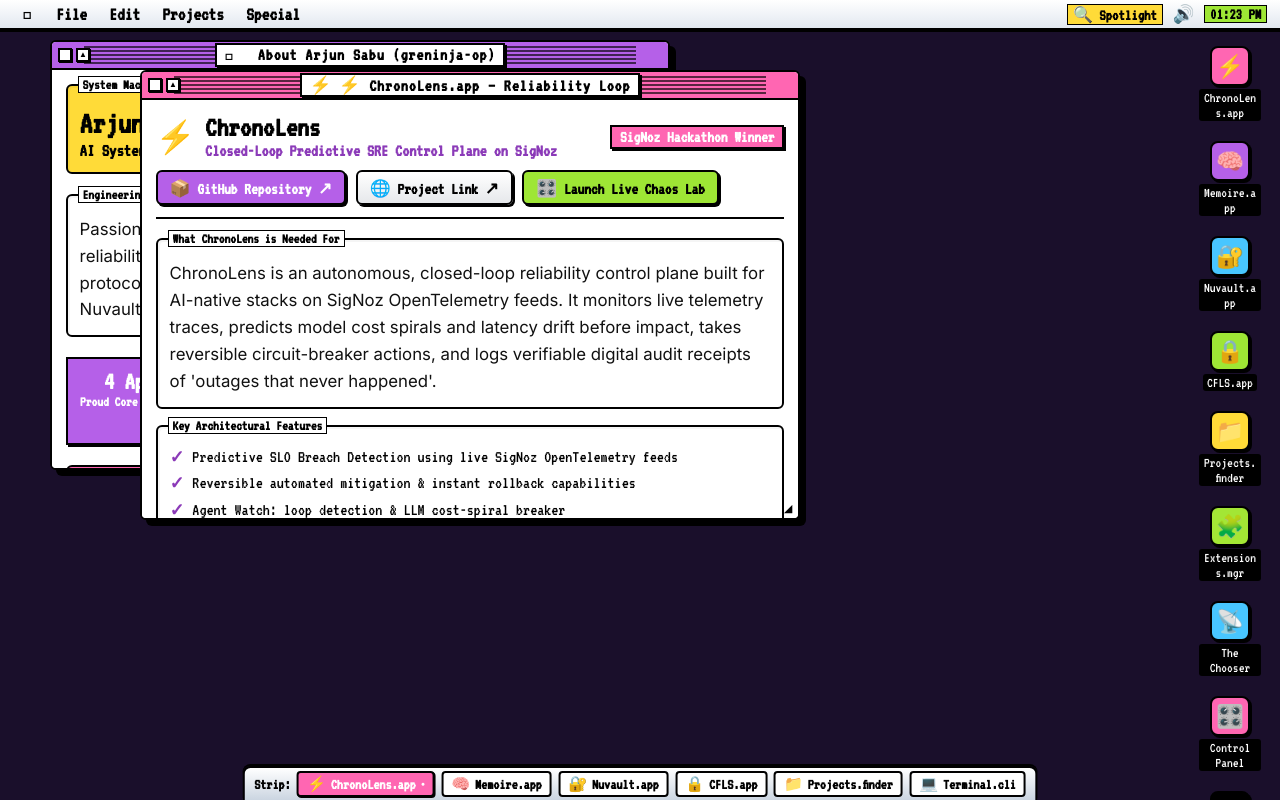
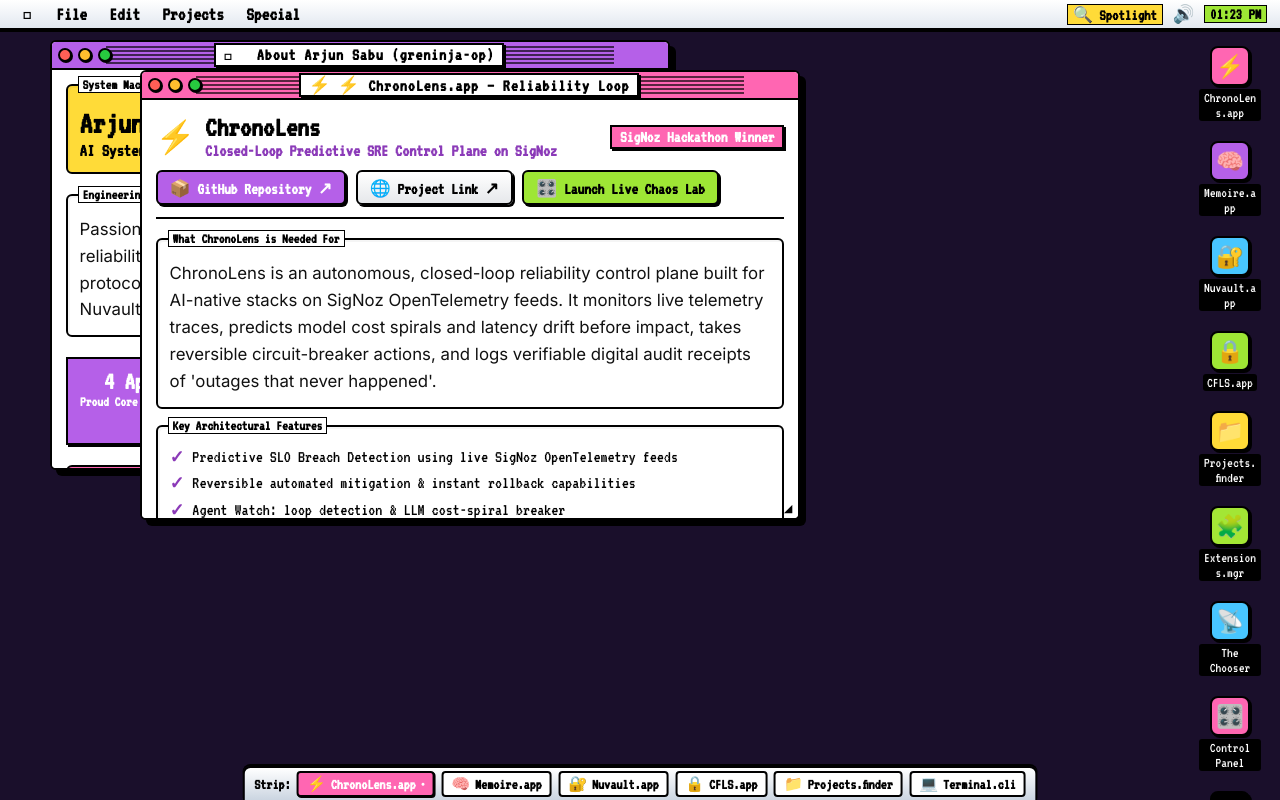
Before and after one commit to greninja-op/my-porfolio, a React (Vite) app: page / in a window 1280 px wide. Built offline with nearby package versions, Linux system fonts and the light colour scheme.

Commit message:
Add retro-modern macOS traffic light window controls: Red Close, Yellow Minimize, Green Fullscreen

```diff
--- a/src/components/MacWindow.jsx
+++ b/src/components/MacWindow.jsx
@@ -19,15 +19,15 @@ export default function MacWindow({
   const [isMinimized, setIsMinimized] = useState(false);
   const [isDragging, setIsDragging] = useState(false);
   const [isResizing, setIsResizing] = useState(false);
+  const [btnHover, setBtnHover] = useState(false);
   const dragStart = useRef({ x: 0, y: 0, top: 0, left: 0 });
   const resizeStart = useRef({ x: 0, y: 0, width: 0, height: 0 });
 
-  // Responsive check for mobile auto-fit
   const isMobile = window.innerWidth <= 768;
 
   if (!isOpen || isMinimized) return null;
 
-  // Window Drag Handlers (Mouse & Touch)
+  // Drag Handlers
   const handleStartDrag = (clientX, clientY) => {
     onFocus(id);
     if (isMaximized || isMobile) return;
@@ -97,7 +97,6 @@ export default function MacWindow({
     };
   }, [isDragging, isResizing]);
 
-  // Window Resize Handle
   const handleResizeMouseDown = (e) => {
     e.stopPropagation();
     onFocus(id);
@@ -141,26 +140,46 @@ export default function MacWindow({
         onMouseDown={handleTitleMouseDown}
         onTouchStart={handleTitleTouchStart}
       >
-        {/* Left Close & Minimize Controls */}
-        <div style={{ display: 'flex', alignItems: 'center', gap: '4px', zIndex: 2 }}>
+        {/* Left Retro-Modern macOS Traffic Light Buttons */}
+        <div
+          style={{ display: 'flex', alignItems: 'center', gap: '6px', zIndex: 2 }}
+          onMouseEnter={() => setBtnHover(true)}
+          onMouseLeave={() => setBtnHover(false)}
+        >
+          {/* Close Button (Red) */}
           <button
-            className="mac-close-box"
             onClick={(e) => {
               e.stopPropagation();
               onClose(id);
             }}
+            className="mac-traffic-btn mac-traffic-close"
             title="Close Window"
-          />
+          >
+            {btnHover ? '✕' : ''}
+          </button>
+
+          {/* Minimize Button (Yellow) */}
           <button
-            className="mac-close-box"
+            onClick={(e) => {
+              e.stopPropagation();
+              setIsMinimized(true);
+            }}
+            className="mac-traffic-btn mac-traffic-minimize"
+            title="Minimize Window"
+          >
+            {btnHover ? '−' : ''}
+          </button>
+
+          {/* Fullscreen / Maximize Button (Green) */}
+          <button
             onClick={(e) => {
               e.stopPropagation();
               toggleMaximize();
             }}
-            style={{ background: isMaximized ? 'var(--mac-cyan)' : '#ffffff' }}
-            title={isMaximized ? 'Restore' : 'Maximize'}
+            className="mac-traffic-btn mac-traffic-expand"
+            title={isMaximized ? 'Restore' : 'Fullscreen / Maximize'}
           >
-            <span style={{ fontSize: '8px', lineHeight: 1 }}>{isMaximized ? '▼' : '▲'}</span>
+            {btnHover ? (isMaximized ? '▼' : '▲') : ''}
           </button>
         </div>
 
@@ -173,7 +192,7 @@ export default function MacWindow({
           <span>{title}</span>
         </div>
 
-        <div style={{ width: '32px' }} />
+        <div style={{ width: '56px' }} />
       </div>
 
       {/* Window Inner Body Container */}
--- a/src/index.css
+++ b/src/index.css
@@ -112,8 +112,8 @@ body {
   position: absolute;
   top: 4px;
   bottom: 4px;
-  left: 32px;
-  right: 32px;
+  left: 54px;
+  right: 54px;
   background-image: repeating-linear-gradient(
     180deg,
     #000000 0px,
@@ -144,26 +144,49 @@ body {
   text-overflow: ellipsis;
 }
 
-/* Close Square Box */
-.mac-close-box {
+/* Retro-Modern macOS Traffic Light Control Buttons */
+.mac-traffic-btn {
   width: 14px;
   height: 14px;
-  background: #ffffff;
+  border-radius: 50%;
   border: 2px solid #000000;
-  box-shadow: 1px 1px 0px #000;
+  box-shadow: 1px 1px 0px #000000;
   cursor: pointer;
   z-index: 2;
   display: flex;
   align-items: center;
   justify-content: center;
+  font-size: 8px;
+  font-weight: bold;
+  line-height: 1;
+  color: #000000;
+  outline: none;
+  transition: transform 0.1s ease, filter 0.1s ease;
 }
 
-.mac-close-box:hover {
-  background: var(--mac-pink);
+.mac-traffic-btn:hover {
+  transform: scale(1.15);
+  filter: brightness(1.1);
 }
 
-.mac-close-box:active {
-  background: #000;
+.mac-traffic-btn:active {
+  transform: scale(0.95);
+  box-shadow: none;
+}
+
+/* Red Close */
+.mac-traffic-close {
+  background: #ff5f56;
+}
+
+/* Yellow Minimize */
+.mac-traffic-minimize {
+  background: #ffbd2e;
+}
+
+/* Green Maximize / Fullscreen */
+.mac-traffic-expand {
+  background: #27c93f;
 }
 
 /* Mac Window Body Inner Container */
```
